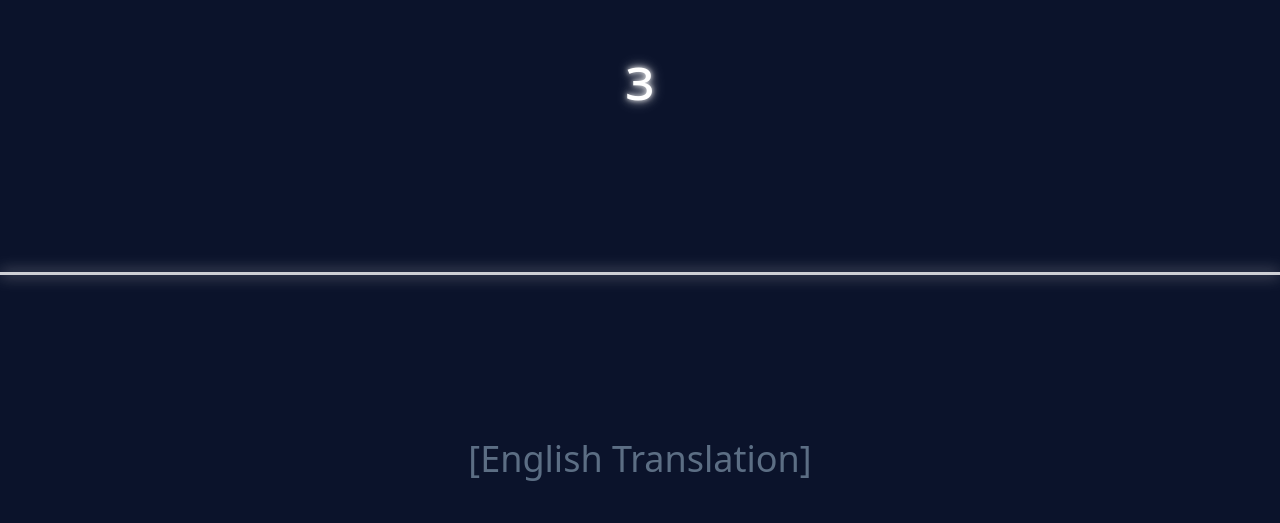
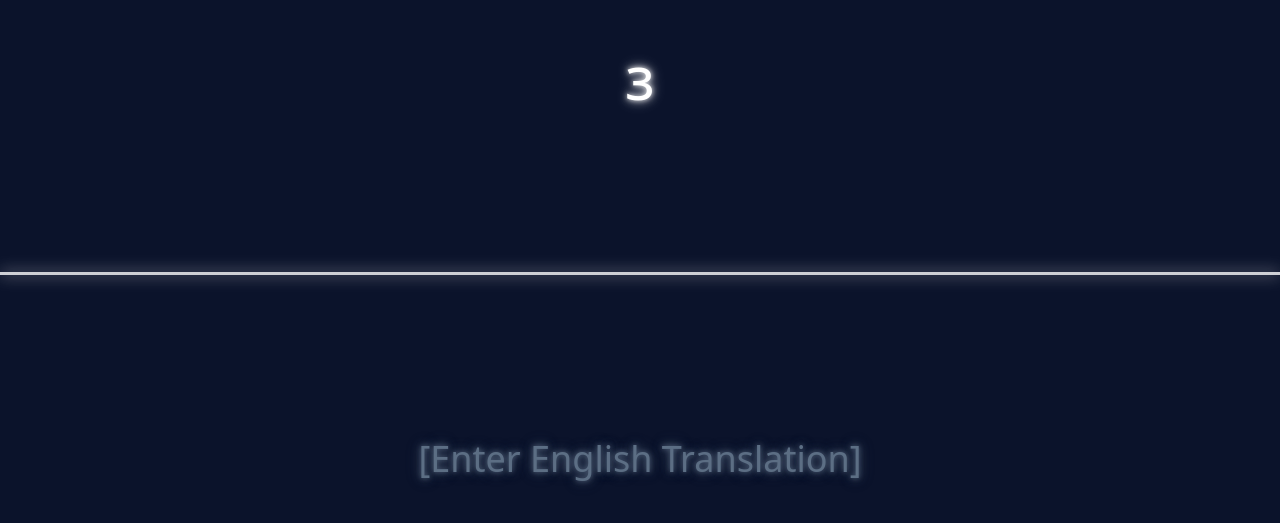
Before and after one commit to downtomarsguy/Russian-Rouletter, a Nuxt app: page / in a window 1280 px wide. Shown: the part 117-640 px from the top of the page. Built offline with nearby package versions, Linux system fonts and the light colour scheme.

Commit message:
Answer glow Added

```diff
--- a/pages/index.vue
+++ b/pages/index.vue
@@ -19,8 +19,8 @@
         <div class="glowing-line"></div>
 
         <div class="flex-grow flex items-center justify-center mb-10">
-            <div class="text-4xl">
-                {{ pressedKey || "[English Translation]" }}
+            <div class="text-4xl answer-glow">
+                {{ pressedKey || "[Enter English Translation]" }}
             </div>
         </div>
     </div>
@@ -109,6 +109,14 @@ export default {
         0 0 15px rgba(255, 255, 255, 0.4);
 }
 
+.answer-glow {
+    color: #5c6e84;
+    text-shadow:
+        0 0 5px rgba(92, 110, 132, 0.8),
+        0 0 10px rgba(92, 110, 132, 0.6),
+        0 0 15px rgba(92, 110, 132, 0.4);
+}
+
 .incorrect-glow {
     color: rgba(255, 99, 71, 0.8);
     text-shadow:
```
